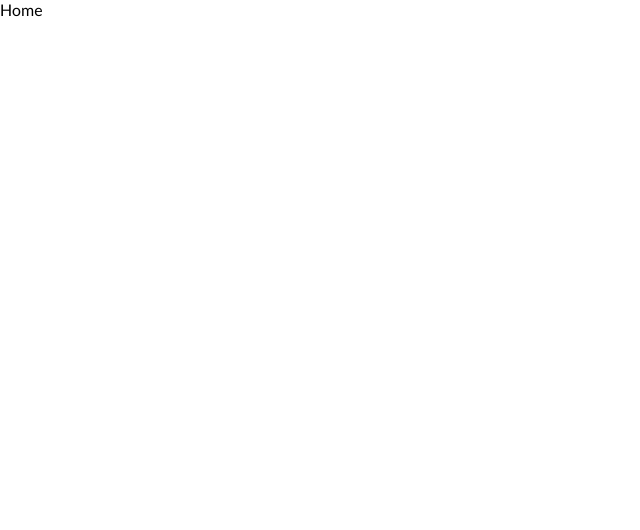
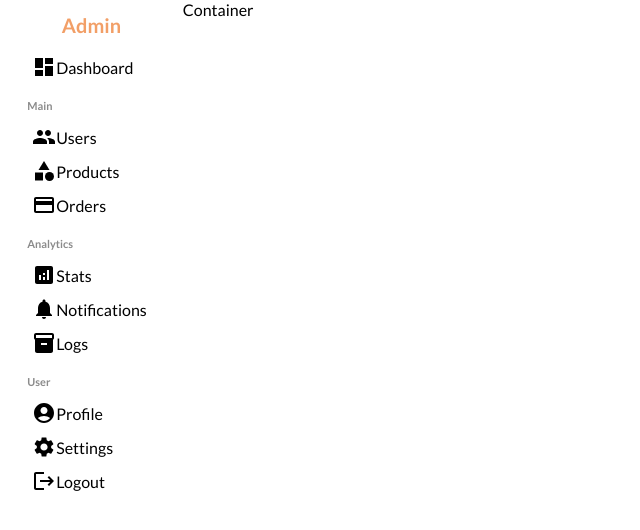
Before and after one commit to ntamiegbe/adminDashboard, a React (Vite) app: page / in a window 1280 px wide. Shown: the top 530 px of the page, without its empty margins (0-640 px from the left). Built offline with nearby package versions, Linux system fonts and the light colour scheme.

Commit message:
Commit: Sidebar

```diff
--- a/package.json
+++ b/package.json
@@ -9,6 +9,10 @@
     "preview": "vite preview"
   },
   "dependencies": {
+    "@emotion/react": "^11.10.5",
+    "@emotion/styled": "^11.10.5",
+    "@mui/icons-material": "^5.11.0",
+    "@mui/material": "^5.11.4",
     "react": "^18.2.0",
     "react-dom": "^18.2.0",
     "react-router-dom": "^6.6.2",
--- /dev/null
+++ b/src/components/sidebar/Sidebar.jsx
@@ -0,0 +1,73 @@
+import "./sidebar.scss"
+import DashboardIcon from '@mui/icons-material/Dashboard';
+import PeopleIcon from '@mui/icons-material/People';
+import CategoryIcon from '@mui/icons-material/Category';
+import AccountCircleIcon from '@mui/icons-material/AccountCircle';
+import CreditCardIcon from '@mui/icons-material/CreditCard';
+import AnalyticsIcon from '@mui/icons-material/Analytics';
+import NotificationsIcon from '@mui/icons-material/Notifications';
+import Inventory2Icon from '@mui/icons-material/Inventory2';
+import SettingsIcon from '@mui/icons-material/Settings';
+import LogoutIcon from '@mui/icons-material/Logout';
+
+const Sidebar = () => {
+    return (
+        <div className="sidebar">
+            <div className="top">
+                <span className="logo">Admin</span>
+            </div>
+            <div className="center">
+                <ul>
+                    <li>
+                        <DashboardIcon classname="icon" />
+                        <span>Dashboard</span>
+                    </li>
+
+                    <p className="title">Main</p>
+                    <li>
+                        <PeopleIcon classname="icon" />
+                        <span>Users</span>
+                    </li>
+                    <li>
+                        <CategoryIcon classname="icon" />
+                        <span>Products</span>
+                    </li>
+                    <li>
+                        <CreditCardIcon classname="icon" />
+                        <span>Orders</span>
+                    </li>
+
+                    <p className="title">Analytics</p>
+                    <li>
+                        <AnalyticsIcon classname="icon" />
+                        <span>Stats</span>
+                    </li>
+                    <li>
+                        <NotificationsIcon classname="icon" />
+                        <span>Notifications</span>
+                    </li>
+                    <li>
+                        <Inventory2Icon classname="icon" />
+                        <span>Logs</span>
+                    </li>
+
+                    <p className="title">User</p>
+                    <li>
+                        <AccountCircleIcon classname="icon" />
+                        <span>Profile</span>
+                    </li>
+                    <li>
+                        <SettingsIcon classname="icon" />
+                        <span>Settings</span>
+                    </li>
+                    <li>
+                        <LogoutIcon classname="icon" />
+                        <span>Logout</span>
+                    </li>
+                </ul>
+            </div>
+        </div>
+    )
+}
+
+export default Sidebar
--- /dev/null
+++ b/src/components/sidebar/sidebar.scss
@@ -0,0 +1,54 @@
+.sidebar {
+    flex: 1;
+    min-height: 100vh;
+    background-color: white;
+
+    .top {
+        display: flex;
+        align-items: center;
+        justify-content: center;
+        height: 50px;
+
+        .logo {
+            color: #f29f67;
+            font-size: 20px;
+            font-weight: bold;
+        }
+    }
+
+    .center {
+        padding-left: 1.7rem;
+
+        ul {
+            list-style: none;
+            padding: 0;
+            margin: 0;
+
+            li {
+                display: flex;
+                align-items: center;
+                padding: 5px;
+                cursor: pointer;
+
+                .icon {
+                    color: #f29f67;
+                    font-size: 18px;
+                }
+
+                &:hover {
+                    background-color: #f29f67;
+                    color: whitesmoke;
+                    border-radius: 0 1rem 1rem 0;
+                }
+            }
+
+            .title {
+                font-size: 11px;
+                font-weight: bold;
+                color: #8b8b8b;
+                margin-top: 15px;
+                margin-bottom: .5rem;
+            }
+        }
+    }
+}
--- a/src/pages/home/Home.jsx
+++ b/src/pages/home/Home.jsx
@@ -1,9 +1,13 @@
 import React from 'react'
 import "./home.scss"
+import Sidebar from '../../components/sidebar/Sidebar'
 
 const Home = () => {
   return (
-    <div>Home</div>
+    <div className='home'>
+      <Sidebar />
+      <div className="homeContainer">Container</div>
+    </div>
   )
 }
 
--- a/src/pages/home/home.scss
+++ b/src/pages/home/home.scss
@@ -0,0 +1,7 @@
+.home {
+    display: flex;
+
+    .homeContainer {
+        flex: 6;
+    }
+}
```
Also changed, not shown: src/components/navbar/Navbar.jsx (added, +11 -0 lines), color.txt (added), src/components/navbar/navbar.scss (added), 1 other file (tests, documents, lock files or other folders).
